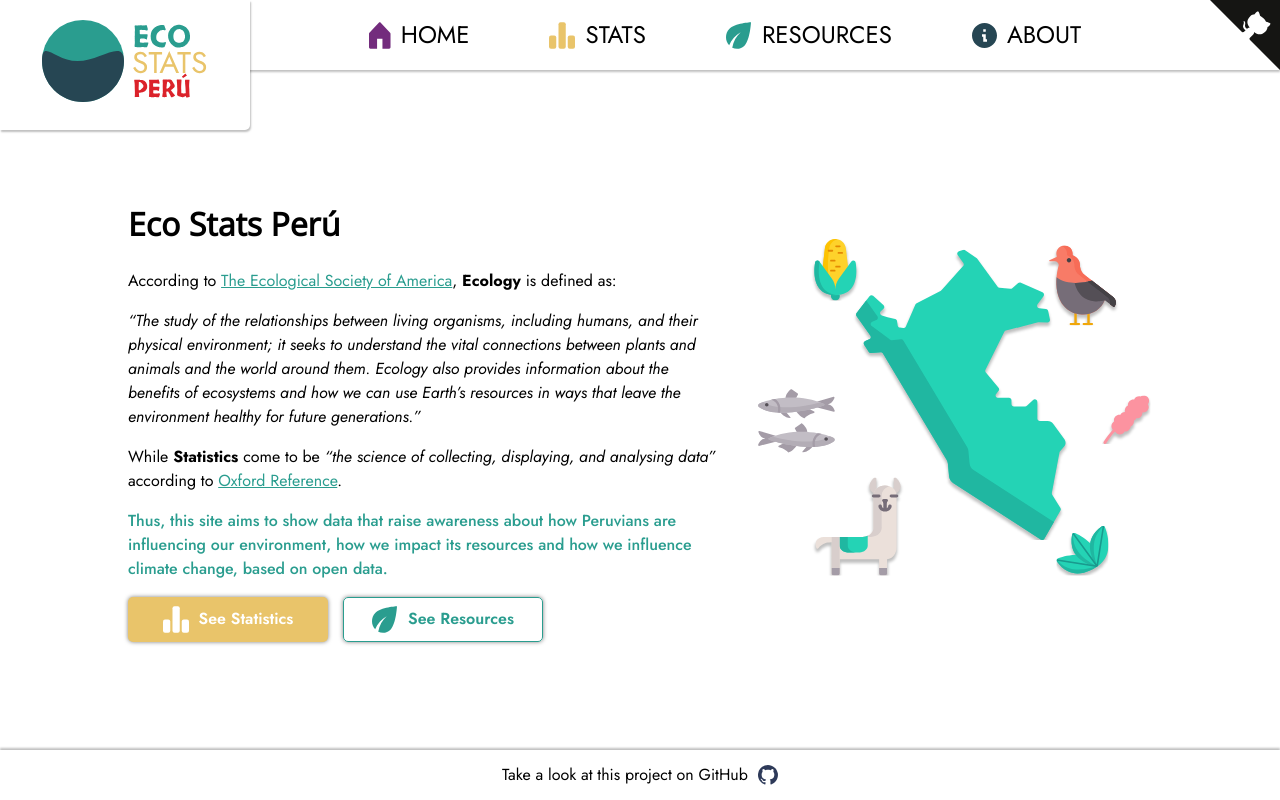
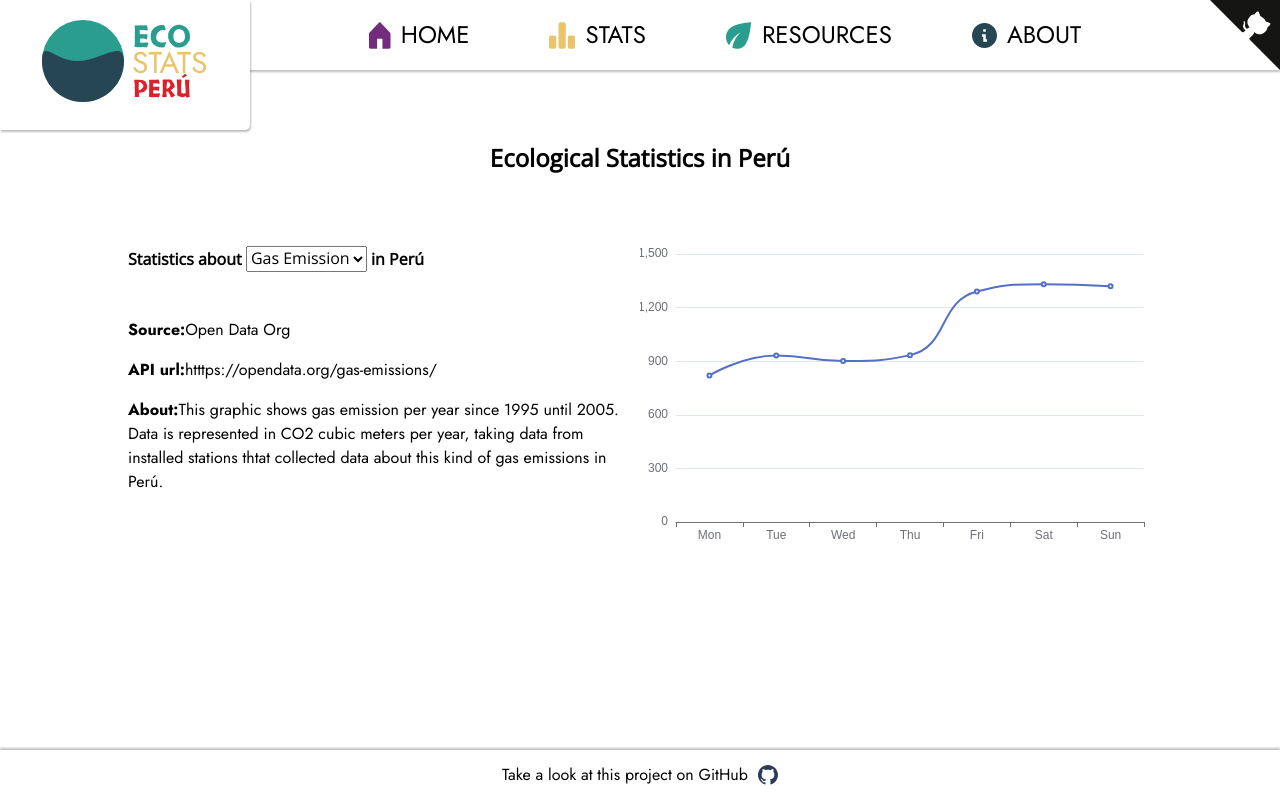
Before and after one commit to leviarista/eco-stats-peru, a React (Create React App) app: page /stats in a window 1280 px wide. Built offline with nearby package versions, Linux system fonts and the light colour scheme.

Commit message:
Stats Section

```diff
--- a/package.json
+++ b/package.json
@@ -6,6 +6,9 @@
     "@testing-library/jest-dom": "^5.11.9",
     "@testing-library/react": "^11.2.5",
     "@testing-library/user-event": "^12.7.1",
+    "axios": "^0.21.1",
+    "echarts": "^5.0.2",
+    "echarts-for-react": "^3.0.0",
     "react": "^17.0.1",
     "react-dom": "^17.0.1",
     "react-router-dom": "^5.2.0",
--- a/src/App.js
+++ b/src/App.js
@@ -16,22 +16,34 @@
 import './styles/components/containers.css'
 import './styles/components/buttons.css'
 import './styles/components/module-home.css'
+import './styles/components/module-stats.css'
 import './styles/utilities/text.css'
 import './styles/utilities/github-corner.css'
 import Home from "./pages/Home";
 import Nav from "./components/Nav";
 import Footer from "./components/Footer";
+import Stats from "./pages/Stats";
 
 function App() {
   return (
     <Router>
+
       <Switch>
+
+        <Route path="/stats">
+          <Nav />
+          <Stats />
+          <Footer />
+        </Route>
+
         <Route path="/">
           <Nav />
           <Home />
           <Footer />
         </Route>
+
       </Switch>
+
     </Router>
   );
 }
--- a/src/assets/GitHubCorner.js
+++ b/src/assets/GitHubCorner.js
@@ -4,8 +4,8 @@
     return (
         <svg width="70" height="70" viewBox="0 0 250 250" aria-hidden="true">
             <path d="M0,0 L115,115 L130,115 L142,142 L250,250 L250,0 Z"></path>
-            <path d="M128.3,109.0 C113.8,99.7 119.0,89.6 119.0,89.6 C122.0,82.7 120.5,78.6 120.5,78.6 C119.2,72.0 123.4,76.3 123.4,76.3 C127.3,80.9 125.5,87.3 125.5,87.3 C122.9,97.6 130.6,101.9 134.4,103.2" fill="currentColor" class="octo-arm"></path>
-            <path d="M115.0,115.0 C114.9,115.1 118.7,116.5 119.8,115.4 L133.7,101.6 C136.9,99.2 139.9,98.4 142.2,98.6 C133.8,88.0 127.5,74.4 143.8,58.0 C148.5,53.4 154.0,51.2 159.7,51.0 C160.3,49.4 163.2,43.6 171.4,40.1 C171.4,40.1 176.1,42.5 178.8,56.2 C183.1,58.6 187.2,61.8 190.9,65.4 C194.5,69.0 197.7,73.2 200.1,77.6 C213.8,80.2 216.3,84.9 216.3,84.9 C212.7,93.1 206.9,96.0 205.4,96.6 C205.1,102.4 203.0,107.8 198.3,112.5 C181.9,128.9 168.3,122.5 157.7,114.1 C157.9,116.9 156.7,120.9 152.7,124.9 L141.0,136.5 C139.8,137.7 141.6,141.9 141.8,141.8 Z" fill="currentColor" class="octo-body"></path>
+            <path d="M128.3,109.0 C113.8,99.7 119.0,89.6 119.0,89.6 C122.0,82.7 120.5,78.6 120.5,78.6 C119.2,72.0 123.4,76.3 123.4,76.3 C127.3,80.9 125.5,87.3 125.5,87.3 C122.9,97.6 130.6,101.9 134.4,103.2" fill="currentColor" className="octo-arm"></path>
+            <path d="M115.0,115.0 C114.9,115.1 118.7,116.5 119.8,115.4 L133.7,101.6 C136.9,99.2 139.9,98.4 142.2,98.6 C133.8,88.0 127.5,74.4 143.8,58.0 C148.5,53.4 154.0,51.2 159.7,51.0 C160.3,49.4 163.2,43.6 171.4,40.1 C171.4,40.1 176.1,42.5 178.8,56.2 C183.1,58.6 187.2,61.8 190.9,65.4 C194.5,69.0 197.7,73.2 200.1,77.6 C213.8,80.2 216.3,84.9 216.3,84.9 C212.7,93.1 206.9,96.0 205.4,96.6 C205.1,102.4 203.0,107.8 198.3,112.5 C181.9,128.9 168.3,122.5 157.7,114.1 C157.9,116.9 156.7,120.9 152.7,124.9 L141.0,136.5 C139.8,137.7 141.6,141.9 141.8,141.8 Z" fill="currentColor" className="octo-body"></path>
         </svg>
     )
 }
--- a/src/components/Nav.js
+++ b/src/components/Nav.js
@@ -38,7 +38,7 @@
                         ABOUT
                     </Link>
                 </li>
-                <a href="https://github.com/leviarista/eco-stats-peru" target="_blank" rel="noopenner noreferrer" class="github-corner" aria-label="View source on GitHub">
+                <a href="https://github.com/leviarista/eco-stats-peru" target="_blank" rel="noopenner noreferrer" className="github-corner" aria-label="View source on GitHub">
                     <GitHubCorner />
                 </a>
             </ul>
--- /dev/null
+++ b/src/pages/Stats.js
@@ -0,0 +1,69 @@
+import React from 'react'
+import ReactECharts from 'echarts-for-react';
+
+const Stats = () => {
+
+    const options = {
+        grid: { top: 8, right: 8, bottom: 24, left: 36 },
+        xAxis: {
+            type: 'category',
+            data: ['Mon', 'Tue', 'Wed', 'Thu', 'Fri', 'Sat', 'Sun'],
+        },
+        yAxis: {
+            type: 'value',
+        },
+        series: [
+            {
+                data: [820, 932, 901, 934, 1290, 1330, 1320],
+                type: 'line',
+                smooth: true,
+            },
+        ],
+        tooltip: {
+            trigger: 'axis',
+        },
+    };
+
+    return (
+        <div className="stats-container">
+            <header>
+                <h2>Ecological Statistics in Perú</h2>
+            </header>
+
+            <section className="title">
+                <h4>
+                    <b>Statistics about </b>
+                    <select name="type">
+                        <option value="volvo">Gas Emission</option>
+                        <option value="saab">Saab</option>
+                        <option value="mercedes">Mercedes</option>
+                        <option value="audi">Audi</option>
+                    </select>
+                    <b> in Perú </b>
+                </h4>
+            </section>
+
+            <section className="description">
+                <div>
+                    <b>Source:</b>
+                    Open Data Org
+                </div>
+                <p>
+                    <b>API url:</b>
+                    htttps://opendata.org/gas-emissions/
+                </p>
+                <p>
+                    <b>About:</b>
+                    This graphic shows gas emission per year since 1995 until 2005. Data is represented in CO2 cubic meters per year, taking data from installed stations thtat collected data about this kind of gas emissions in Perú.
+                </p>
+            </section>
+
+            <section className="graphic">
+
+                <ReactECharts option={options}  style={{minHeight: '50%', width: '100%'}}/>
+            </section>
+        </div>
+    )
+}
+
+export default Stats
--- a/src/styles/components/containers.css
+++ b/src/styles/components/containers.css
@@ -11,3 +11,13 @@
     margin: var(--margins);
     /* margin-top: 70px; */
 }
+
+.stats-container {
+    display: grid;
+    grid-template-columns: repeat(2, 1fr);
+    grid-template-rows: auto auto 1fr ;
+    grid-column-gap: 0px;
+    grid-row-gap: 0px;
+    min-height: calc(100vh - 70px - 50px);
+    margin: var(--margins);
+}
--- /dev/null
+++ b/src/styles/components/module-stats.css
@@ -0,0 +1,24 @@
+.stats-container header {
+    grid-area: 1 / 1 / 2 / 3;
+    margin-top: 50px;
+    text-align: center;
+}
+
+.stats-container .title {
+    grid-area: 2 / 1 / 3 / 2;
+    margin-top: 50px;
+}
+
+.stats-container .title h4{
+    margin-top: 0;
+}
+
+.stats-container .description {
+    grid-area: 3 / 1 / 4 / 2;
+    margin-top: 25px;
+}
+
+.stats-container .graphic {
+    grid-area: 2 / 2 / 4 / 3;
+    margin-top: 50px;
+}
```
Also changed, not shown: src/pages/Home.js (+0 -9 lines), 1 other file (tests, documents, lock files or other folders).
